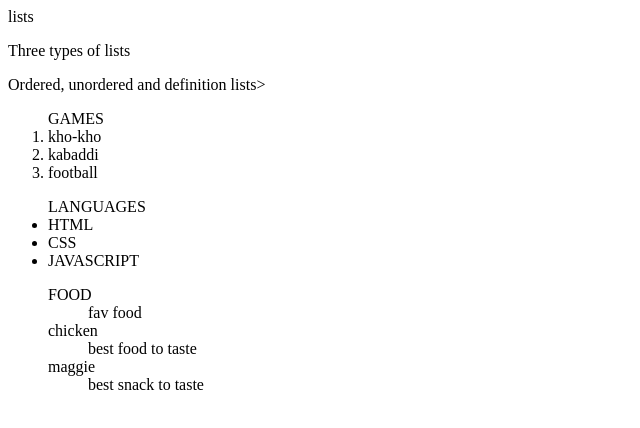
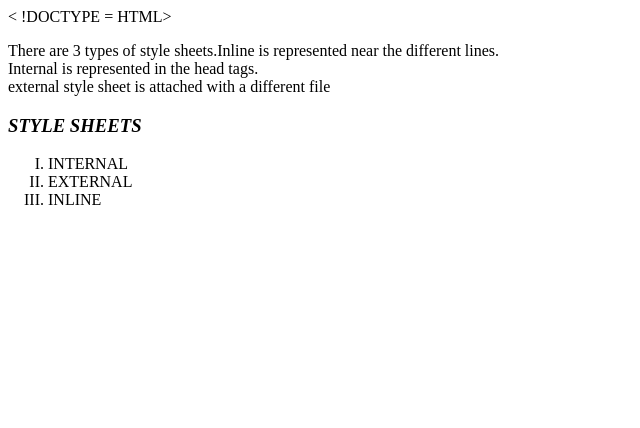
Before and after one commit to Jyoshn1234/QUIZ-2, a plain HTML site: page index.html in a window 1280 px wide. Shown: the whole page, without its empty margins (0-640 px from the left). Drawn offline with Linux system fonts and the light colour scheme.

Commit message:
Update index.html

```diff
--- a/index.html
+++ b/index.html
@@ -1,27 +1,40 @@
-<!DOCTYPE = html>
+< !DOCTYPE = HTML>
+
 <html>
+
 <head>
-lists
+
+<title>STYLE SHEETS</title>
+
+<style type = "text/css">
+
+li.one {list-style-type:upper-roman}
+
+li.two {list-style-type:upper-roman}
+
+li.three{list-style-type:upper-roman}
+
+</style>
+
 </head>
+
 <body>
-<p>Three types of lists</p>
-<p>Ordered, unordered and definition lists>
-<ol>GAMES
-<li>kho-kho</li>
-<li>kabaddi</li>
-<li>football</li>
+  <p>There are 3 types of style sheets.Inline is represented near the different lines.<br>Internal is represented in the head tags.<br> external style sheet is attached with a different file
+  </p>
+
+
+  <h3><i><b>STYLE SHEETS</h3></b></i>
+
+<ol>
+
+<li class = "one"> INTERNAL</li>
+
+<li class = "two"> EXTERNAL</li>
+
+<li class = "three"> INLINE</li>
+
 </ol>
 
-<ul>LANGUAGES
-<li>HTML</li>
-<li>CSS</li>
-<li>JAVASCRIPT</li>
+</body>
 
-<dl>
-<dt>FOOD</dt>
-<dd>fav food</dd>
-<dt>chicken</dt>
-<dd>best food to taste</dd>
-<dt>maggie</dt>
-<dd>best snack to taste</dd>
-</dt>
+</html>
```
